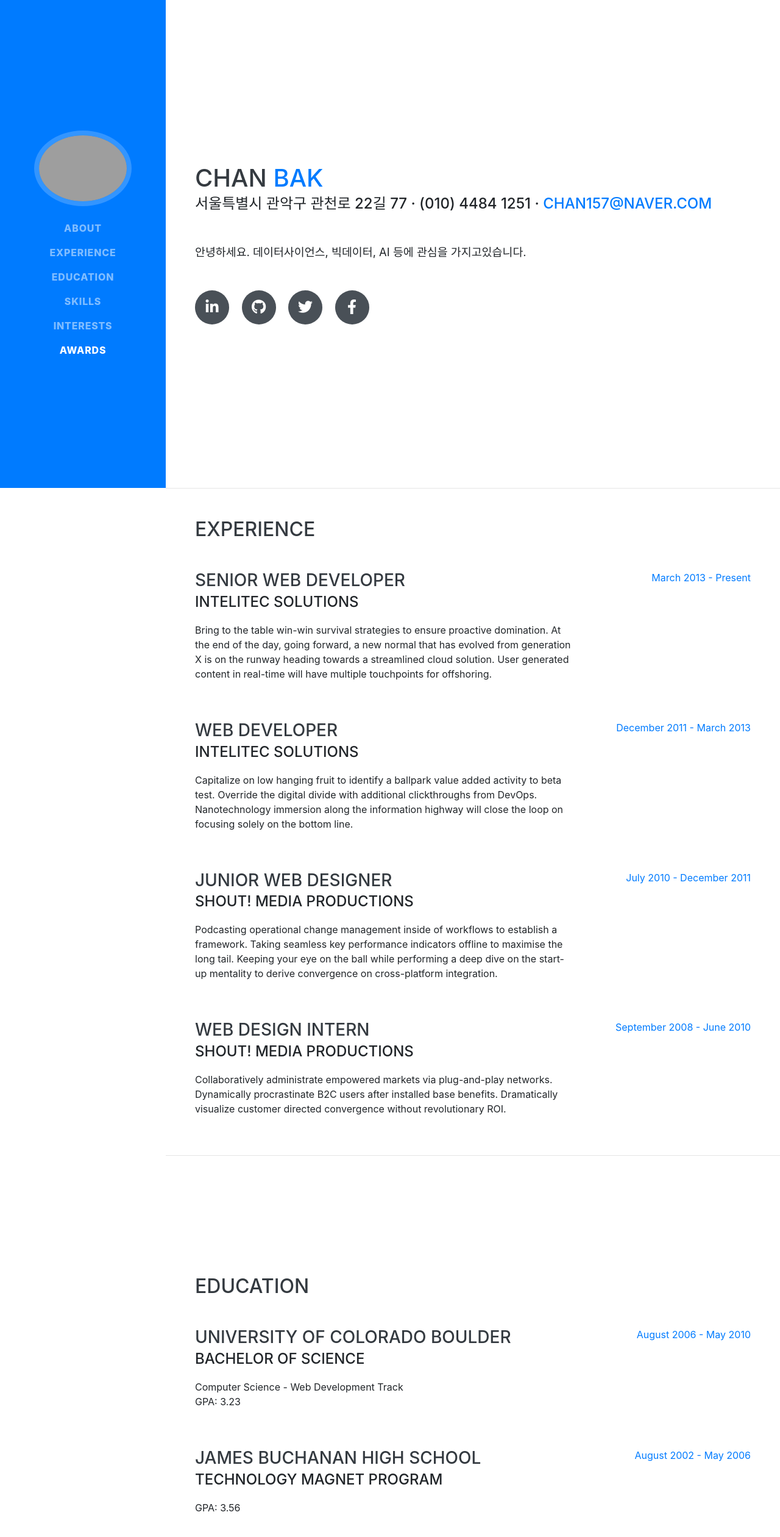
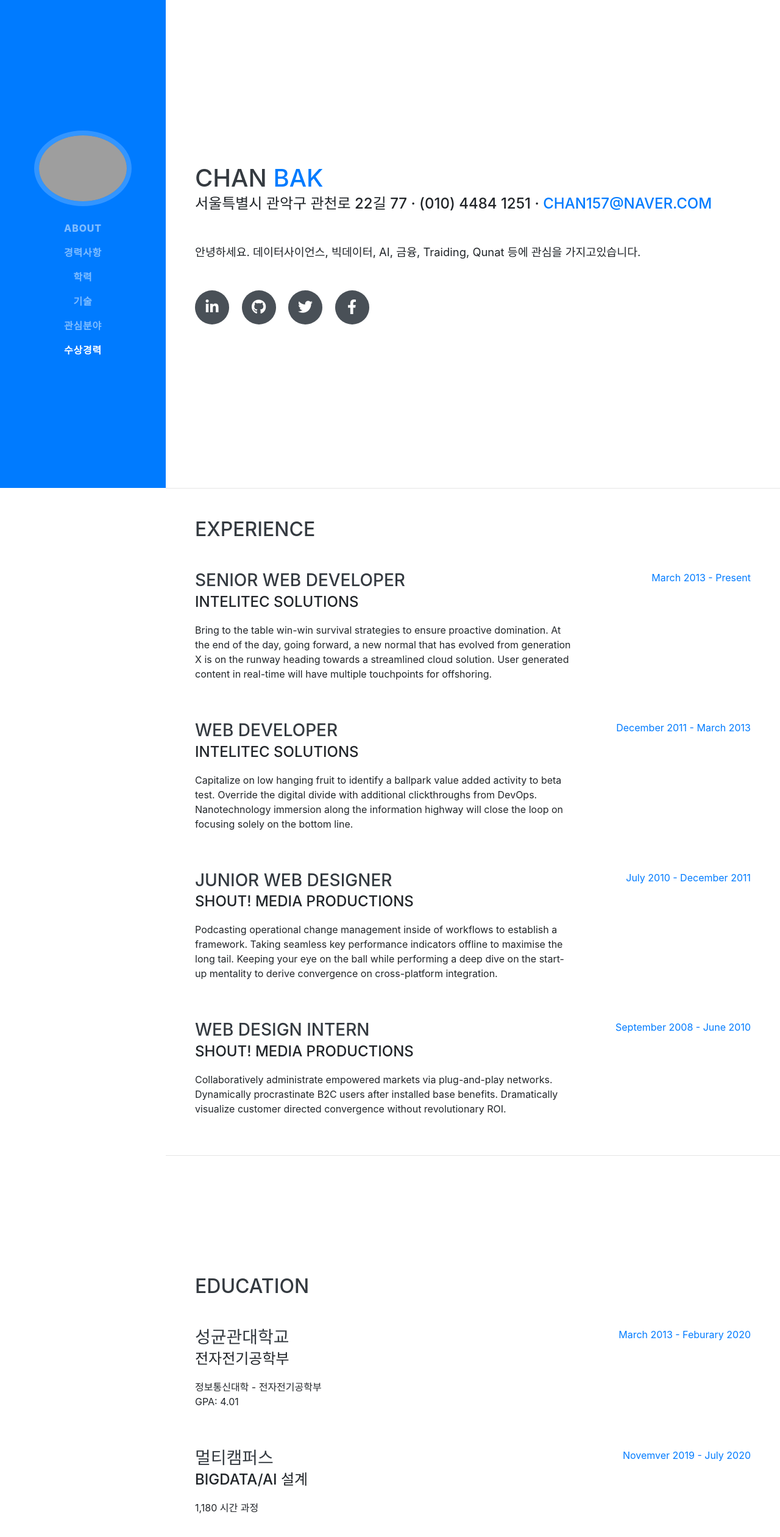
Before and after one commit to chan157/chan157.github.io, a website with bundled scripts: page index.html in a window 1280 px wide. Shown: the top 2520 px of the page at 61% size. Built offline with nearby package versions, Linux system fonts and the light colour scheme; grey boxes are pictures that could not be loaded; a web font is replaced by a local one.

Commit message:
Update Profile

```diff
--- a/index.html
+++ b/index.html
@@ -41,19 +41,19 @@
           <a class="nav-link js-scroll-trigger" href="#about">About</a>
         </li>
         <li class="nav-item">
-          <a class="nav-link js-scroll-trigger" href="#experience">Experience</a>
+          <a class="nav-link js-scroll-trigger" href="#experience">경력사항</a>
         </li>
         <li class="nav-item">
-          <a class="nav-link js-scroll-trigger" href="#education">Education</a>
+          <a class="nav-link js-scroll-trigger" href="#education">학력</a>
         </li>
         <li class="nav-item">
-          <a class="nav-link js-scroll-trigger" href="#skills">Skills</a>
+          <a class="nav-link js-scroll-trigger" href="#skills">기술</a>
         </li>
         <li class="nav-item">
-          <a class="nav-link js-scroll-trigger" href="#interests">Interests</a>
+          <a class="nav-link js-scroll-trigger" href="#interests">관심분야</a>
         </li>
         <li class="nav-item">
-          <a class="nav-link js-scroll-trigger" href="#awards">Awards</a>
+          <a class="nav-link js-scroll-trigger" href="#awards">수상경력</a>
         </li>
       </ul>
     </div>
@@ -69,7 +69,7 @@
         <div class="subheading mb-5">서울특별시 관악구 관천로 22길 77 · (010) 4484 1251 ·
           <a href="mailto:name@email.com">chan157@naver.com</a>
         </div>
-        <p class="lead mb-5">안녕하세요. 데이터사이언스, 빅데이터, AI 등에 관심을 가지고있습니다.</p>
+        <p class="lead mb-5">안녕하세요. 데이터사이언스, 빅데이터, AI, 금융, Traiding, Qunat 등에 관심을 가지고있습니다.</p>
         <div class="social-icons">
           <a href="#">
             <i class="fab fa-linkedin-in"></i>
@@ -149,24 +149,24 @@
 
         <div class="resume-item d-flex flex-column flex-md-row justify-content-between mb-5">
           <div class="resume-content">
-            <h3 class="mb-0">University of Colorado Boulder</h3>
-            <div class="subheading mb-3">Bachelor of Science</div>
-            <div>Computer Science - Web Development Track</div>
-            <p>GPA: 3.23</p>
+            <h3 class="mb-0">성균관대학교</h3>
+            <div class="subheading mb-3">전자전기공학부</div>
+            <div>정보통신대학 - 전자전기공학부</div>
+            <p>GPA: 4.01</p>
           </div>
           <div class="resume-date text-md-right">
-            <span class="text-primary">August 2006 - May 2010</span>
+            <span class="text-primary">March 2013 - Feburary 2020</span>
           </div>
         </div>
 
         <div class="resume-item d-flex flex-column flex-md-row justify-content-between">
           <div class="resume-content">
-            <h3 class="mb-0">James Buchanan High School</h3>
-            <div class="subheading mb-3">Technology Magnet Program</div>
-            <p>GPA: 3.56</p>
+            <h3 class="mb-0">멀티캠퍼스</h3>
+            <div class="subheading mb-3">BigData/AI 설계</div>
+            <p>1,180 시간 과정</p>
           </div>
           <div class="resume-date text-md-right">
-            <span class="text-primary">August 2002 - May 2006</span>
+            <span class="text-primary">Novemver 2019 - July 2020</span>
           </div>
         </div>
 
@@ -191,25 +191,25 @@
             <i class="fab fa-js-square"></i>
           </li>
           <li class="list-inline-item">
-            <i class="fab fa-angular"></i>
+            <i class="fab fa-r-project"></i>
           </li>
           <li class="list-inline-item">
-            <i class="fab fa-react"></i>
+            <i class="fab fa-python"></i>
           </li>
           <li class="list-inline-item">
             <i class="fab fa-node-js"></i>
           </li>
           <li class="list-inline-item">
-            <i class="fab fa-sass"></i>
+            <i class="fab fa-aws"></i>
           </li>
           <li class="list-inline-item">
-            <i class="fab fa-less"></i>
+            <i class="fab fa-java"></i>
           </li>
           <li class="list-inline-item">
             <i class="fab fa-wordpress"></i>
           </li>
           <li class="list-inline-item">
-            <i class="fab fa-gulp"></i>
+            <i class="fab fa-steam"></i>
           </li>
           <li class="list-inline-item">
             <i class="fab fa-grunt"></i>
```
